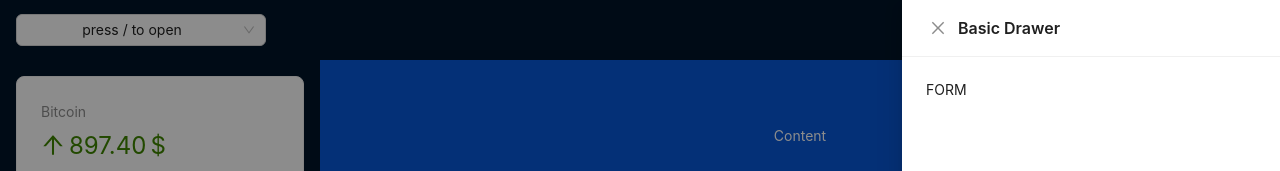
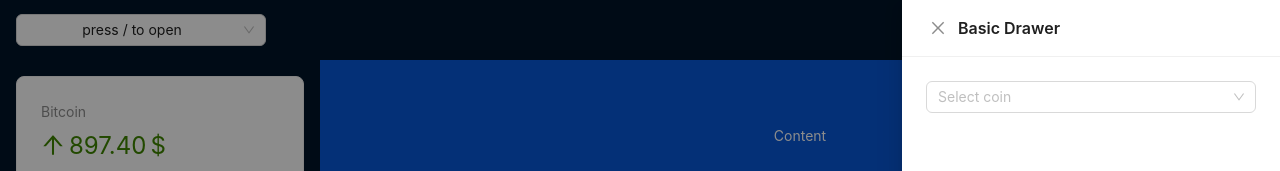
Before and after one commit to stepGT/this_react_crypto, a React (Vite) app: page / in a window 1280 px wide. Both pictures are taken after a click on the button "Add asset". Shown: the top 171 px of the page. Built offline with nearby package versions, Linux system fonts and the light colour scheme.

Commit message:
Added Select to AddAssetForm

```diff
--- a/src/components/AddAssetForm.tsx
+++ b/src/components/AddAssetForm.tsx
@@ -1,5 +1,35 @@
+import { useState } from 'react';
+import { Select, Space } from 'antd';
+import { TCryptoData } from '../data';
+import { useCrypto } from '../context/crypto-context';
+
 const AddAssetForm = () => {
-  return <form>FORM</form>
+  const [coin, setCoin] = useState<TCryptoData>();
+  const { crypto } = useCrypto();
+  //
+  if (!coin) {
+    return (
+      <Select
+        style={{
+          width: '100%',
+        }}
+        onSelect={(v) => setCoin(crypto?.result.find((c) => c.id === v))}
+        placeholder="Select coin"
+        options={crypto.result.map((coin) => ({
+          label: coin.name,
+          value: coin.id,
+          icon: coin.icon,
+        }))}
+        optionRender={(option) => (
+          <Space>
+            <img style={{ width: 20 }} src={option.data.icon} alt={option.data.label} />
+            {option.data.label}
+          </Space>
+        )}
+      />
+    );
+  }
+  return <form>FORM</form>;
 };
 
 export default AddAssetForm;
```
